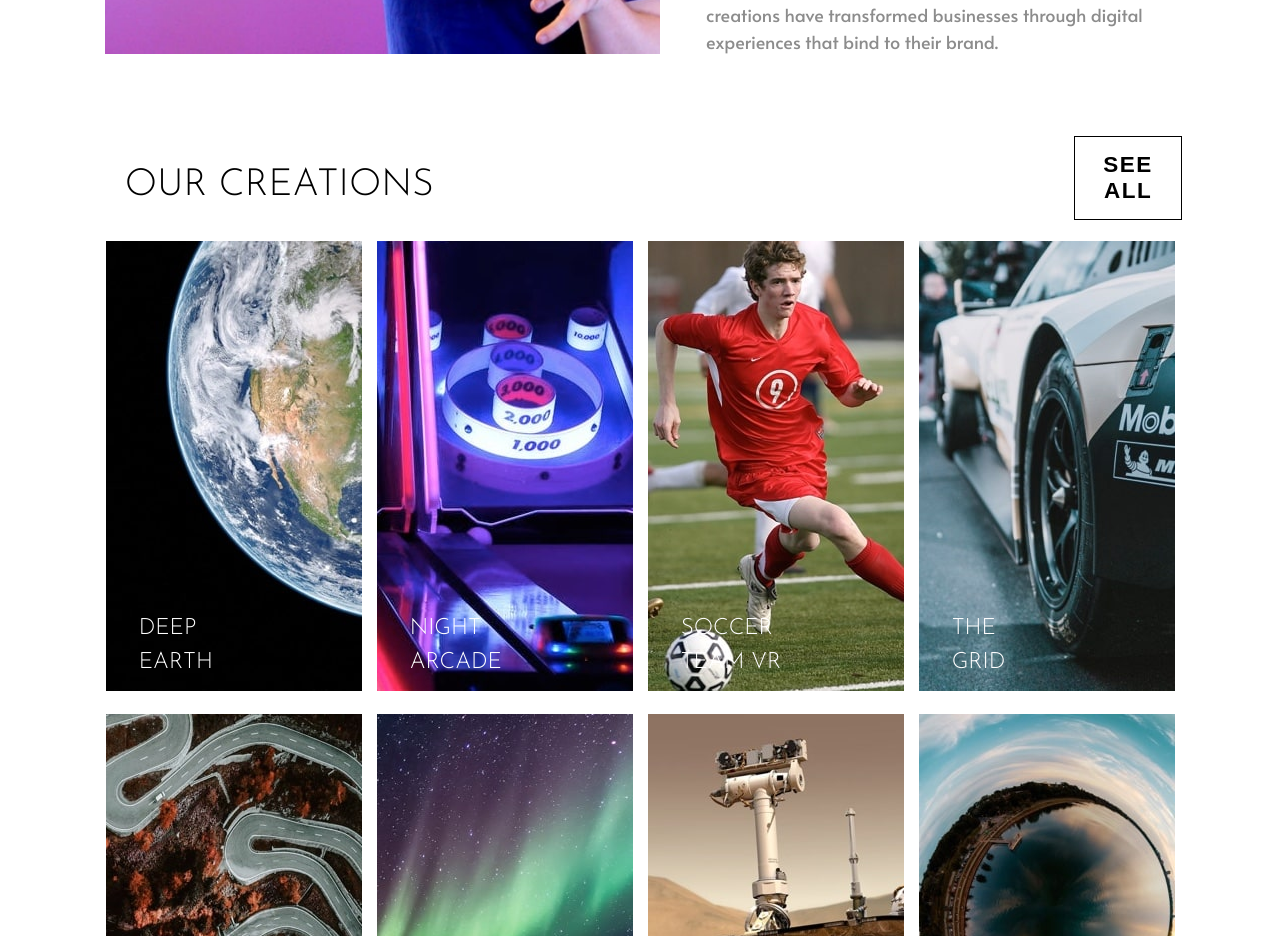
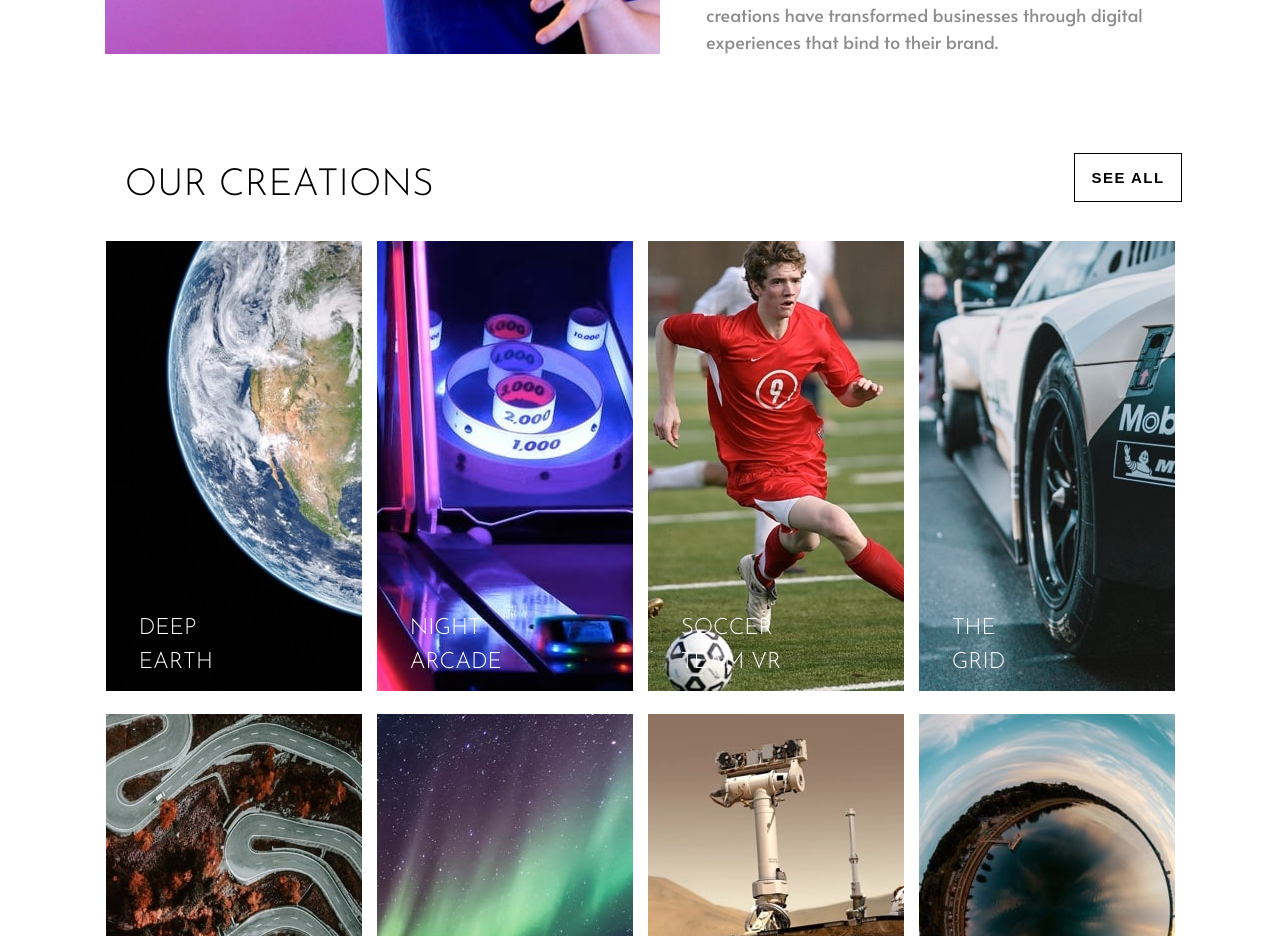
Before and after one commit to Jlbspyder/loopstudio-landing-page, a React (Vite) app: page / in a window 1280 px wide. Shown: the part 1220-2156 px from the top of the page. Built offline with nearby package versions, Linux system fonts and the light colour scheme.

Commit message:
Update index.css

```diff
--- a/src/index.css
+++ b/src/index.css
@@ -332,7 +332,7 @@ p {
     padding: 1rem;
     width: 10%;
     height: 5%;
-    font-size: 1.5rem;
+    font-size: 1rem;
     color: var(--Black);
     font-weight: bolder;
     letter-spacing: 0.1rem;
```
